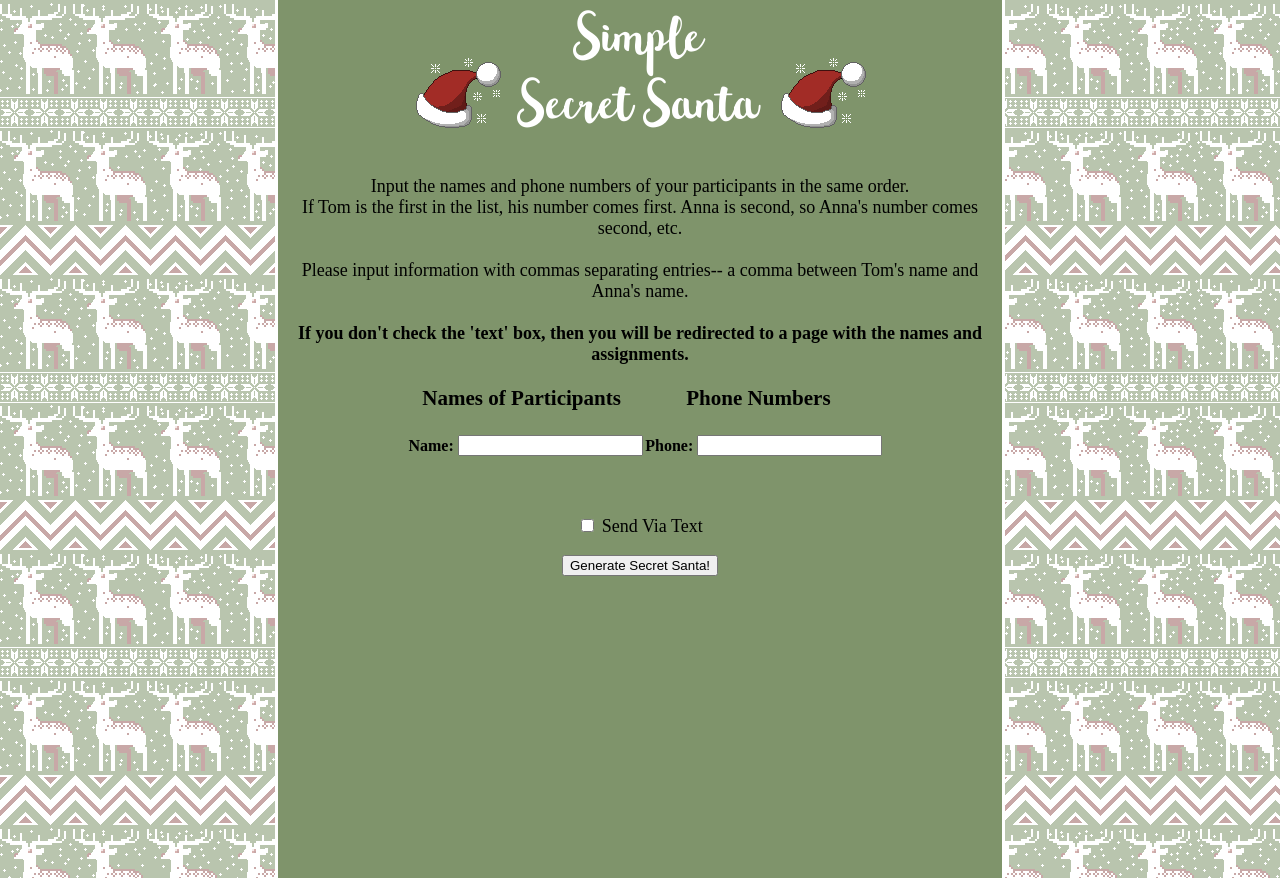
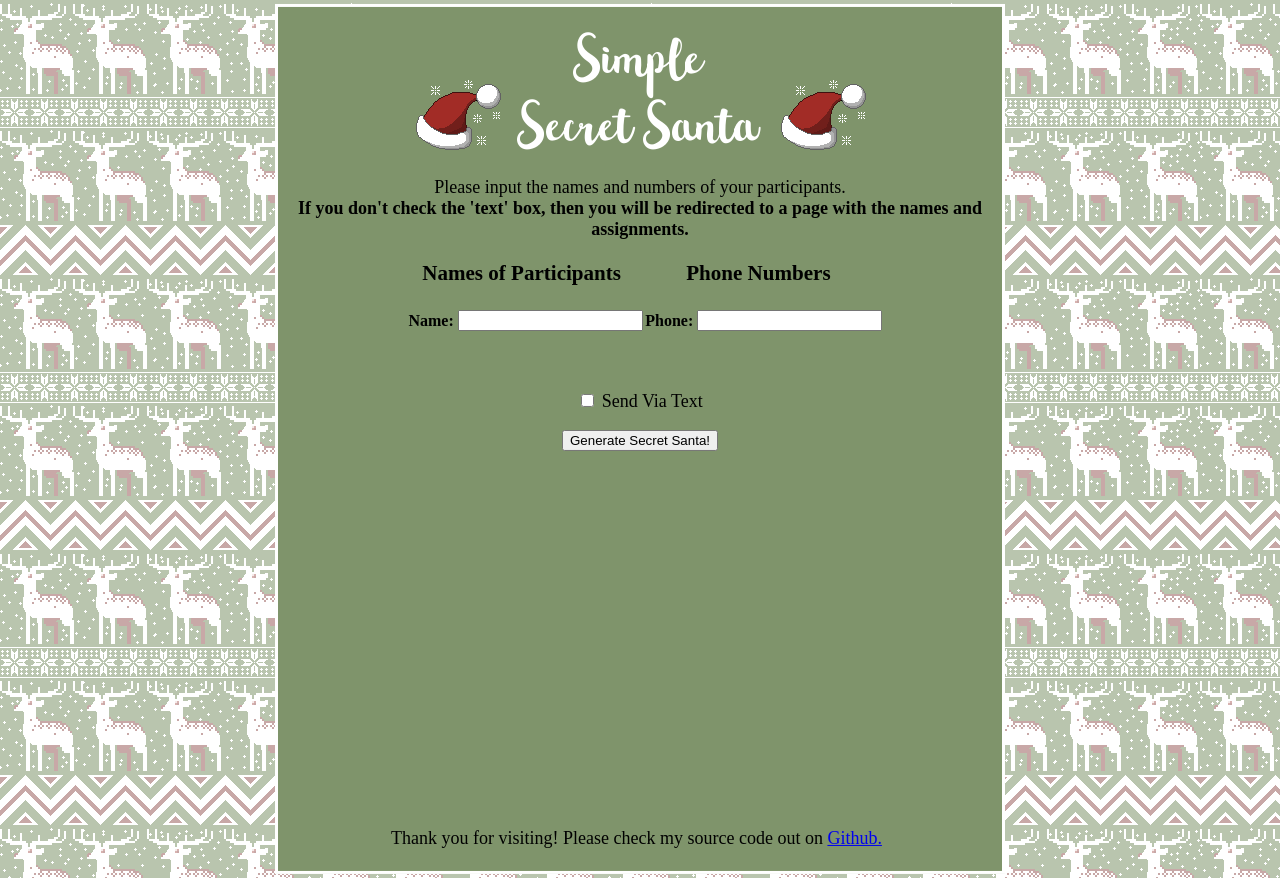
Before and after one commit to marienicole/namevoke, a Flask app: template app/templates/santa.html in a window 1280 px wide. Run offline with Flask 2, Linux system fonts and the light colour scheme; the template is opened without the code that fills it: values that come from a table or form of the project are taken from there, others are empty.

Commit message:
removing some print statements, cleaning up html

```diff
--- a/app/message_sender.py
+++ b/app/message_sender.py
@@ -29,7 +29,6 @@ class MessageSender:
                 validated_nums.append('INVALID')
             else:
                 number_fixed = number.replace("(", "").replace(")", "").replace(" ", "-").replace(".", "")
-                print(number_fixed)
                 validated_nums.append(number_fixed)
 
         return validated_nums
@@ -40,7 +39,6 @@ class MessageSender:
         for user in self.user_dict:
             my_assgn = assignments[user]
             message = "You (%s) are assigned to gift to: %s!" %(user, my_assgn)
-            print(message)
             my_number = "+1" + self.user_dict[user]
-            sns.publish(PhoneNumber = self.user_dict[user], Message=message)
+            sns.publish(PhoneNumber = my_number, Message=message)
         return self.user_dict
--- a/app/routes.py
+++ b/app/routes.py
@@ -43,9 +43,6 @@ def santa():
         names = contact_form.names.data
         contact_info = contact_form.contact_info.data
 
-        #print(names) # names is a list of dictionaries {name_entry: name, csrf_token: csrf}
-        #print(contact_info) # dict of {'phone_number': Phonenumber(country_code = 1, national_number = x)}
-
         flash('Sending via text?'.format(contact_form.text.data))
         am_i_texting = contact_form.text.data
 
--- a/app/static/stylesheets/standard.css
+++ b/app/static/stylesheets/standard.css
@@ -3,7 +3,12 @@ body {
   font-family: 'Sanchez', serif;
   font-size: 18;
   overflow-x: hidden;
-  overflow-y: scroll;
+  overflow-y: auto;
+}
+
+::-webkit-scrollbar {
+    width: 0px;  /* remove scrollbar space */
+    background: transparent;  /* optional: just make scrollbar invisible */
 }
 
 img {
@@ -16,9 +21,10 @@ img {
 }
 
 #container {
+  text-align: center;
   border: 3px solid #ffffff;
   width: 55%;
-  height: 100%;
+  height: 95%;
   padding: 10px;
   padding-top: 20px;
   top: 50%;
@@ -26,8 +32,22 @@ img {
   transform: translate(-50%, -50%);
   background: #7f946b;
   margin: auto;
-  position: absolute;
-  overflow: auto;
+  position: fixed;
+  overflow-y: scroll;
+}
+
+#textbody {
+  width: 100%;
+  height: 78%;
+  overflow-y: auto;
+  text-align: center;
+}
+
+#footer {
+  bottom: 0;
+  position: relative;
+  width: 99%;
+  text-align: center;
 }
 
 #inputcontainer {
@@ -36,8 +56,3 @@ img {
   width: 33%;
   text-align: center;
 }
-
-#main {
-  text-align: center;
-  color: #000000;
-}
--- a/app/templates/general.html
+++ b/app/templates/general.html
@@ -11,14 +11,17 @@
 
 <body>
   <div id="container">
-    <div id="imageheader">
+      <div id="imageheader">
       <img src="{{url_for('static', filename='images/santahat_snowflakes.gif')}}" alt="santa hat" width=88px height=73px></img>
       <img src="{{url_for('static', filename='images/ssstitle.png')}}" alt='simple secret santa title'></img>
       <img src="{{url_for('static', filename='images/santahat_snowflakes.gif')}}" alt="santa hat" width=88px height=73px></img>
     </div>
-    <div id='main'>
-      <br><br>
+    <br>
+    <div id='textbody'>
       {% block content %}{% endblock %}
+    </div>
+    <div id='footer'>
+      Thank you for visiting! Please check my source code out on <a href="https://github.com/wizmariefa/simple-santa">Github.</a>
     </div>
   </div>
 </body>
--- a/app/templates/index.html
+++ b/app/templates/index.html
@@ -1,8 +1,12 @@
 {% extends "general.html" %}
 {% block title %}Welcome!{% endblock %}
 {%block content %}
-Input the number of people participating in your secret santa.<br>
+Welcome to Simple Secret Santa-- designed to make sure nobody knows who has who in Secret Santa!<br>
+Sadly, this app is only compatible with US numbers (for now)-- sorry, international users!<br><br>
+Once you enter your user's name/numbers, you will be able to either send out assignments via text, or
+be taken to a page with the assignments that you can disseminate yourself.<br>
 
+Please enter the number of participants.
 <form action="" method="post" novalidate>
   {{ form.hidden_tag() }}
     <p>
--- a/app/templates/santa.html
+++ b/app/templates/santa.html
@@ -1,8 +1,6 @@
 {% extends "general.html" %}
 {%block content %}
-Input the names and phone numbers of your participants in the same order. <br>
-If Tom is the first in the list, his number comes first. Anna is second, so Anna's number comes second, etc.<br><br>
-Please input information with commas separating entries-- a comma between Tom's name and Anna's name. <br><br>
+Please input the names and numbers of your participants.<br>
 <b>If you don't check the 'text' box, then you will be redirected to a page with the names and assignments.</b><br>
 <form action="" method="post" novalidate>
   {{ form.hidden_tag() }}
--- a/app/templates/sent.html
+++ b/app/templates/sent.html
@@ -4,6 +4,6 @@
 Yay! Your Secret Santa texts have been sent!<br><br>
 {% for person in message_sender %}
   <b>{{ person }}'s</b> assignment was sent to <b>{{message_sender[person]}}</b> <br>
-We hope you have fun, and thanks for using our Secret Santa!
 {% endfor %}
+<br>We hope you have fun, and thanks for using our Secret Santa!
 {% endblock %}
```
Also changed, not shown: app/static/names.json (deleted, +0 -46 lines).
